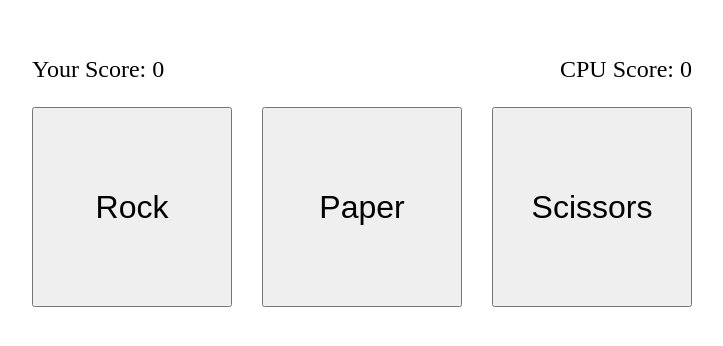
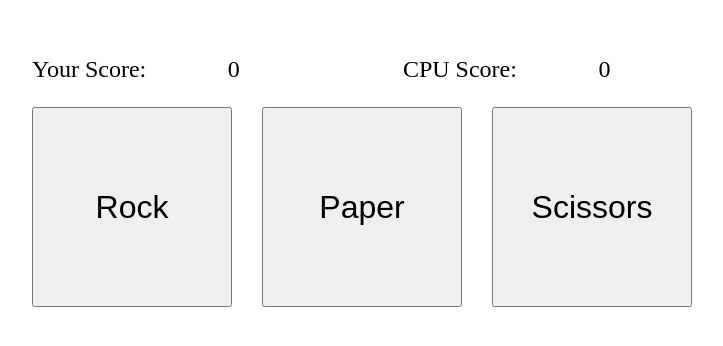
Before and after one commit to menulln/odin_rock_paper_scissors, a plain HTML site: page rock-paper-scissors.html in a window 1280 px wide. Shown: the whole page, without its empty margins (278-1001 px from the left). Drawn offline with Linux system fonts and the light colour scheme.

Commit message:
Add own paragraph for each score number

```diff
--- a/rock-paper-scissors.html
+++ b/rock-paper-scissors.html
@@ -8,8 +8,8 @@
 <body>
     <div class="game">
         <div class="score">
-            <p class="score-player">Your Score: 0</p>
-            <p class="score-computer">CPU Score: 0</p>
+            <p class="score-text">Your Score: <p class="score-player">0</p></p>
+            <p class="score-text">CPU Score: <p class="score-computer">0</p></p>
         </div>
         <div class="buttons">
             <button class="game-button rock">Rock</button>
```
